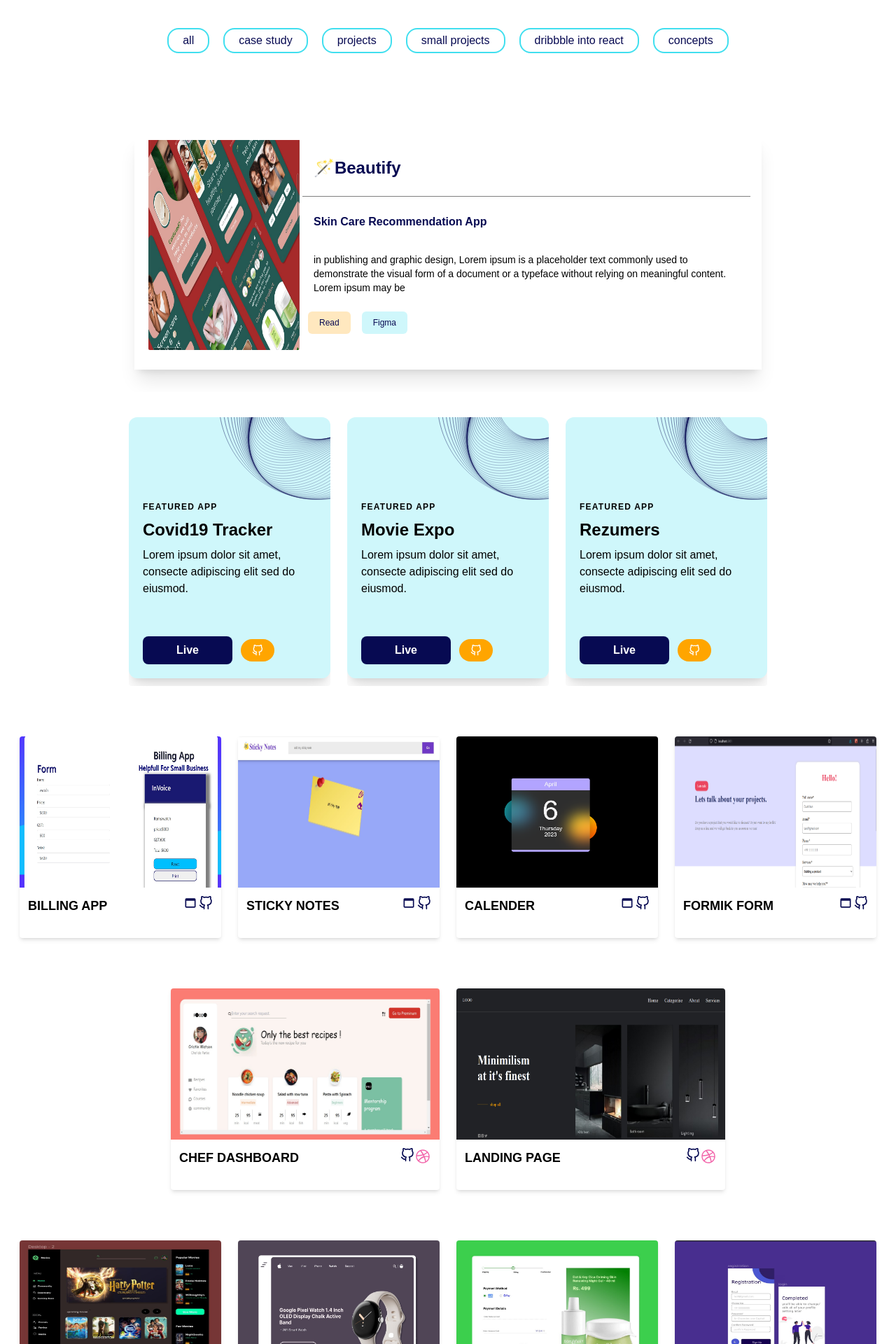
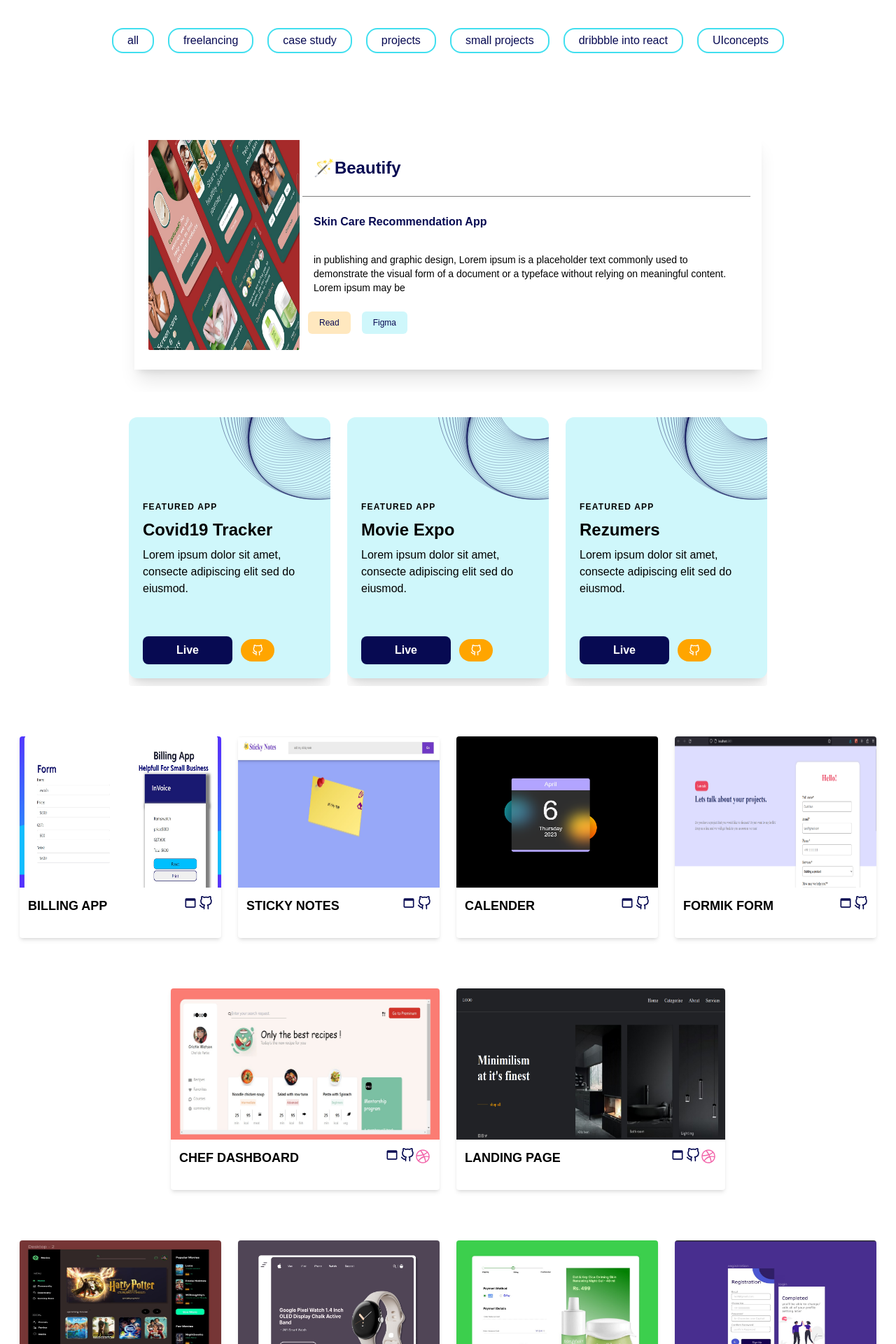
Before and after one commit to priyasarpate/blog-site, a Next.js app: page /projects in a window 1280 px wide. Shown: the top 1920 px of the page at 70% size. Built offline with nearby package versions, Linux system fonts and the light colour scheme.

Commit message:
upadted the projects json

```diff
--- a/components/projects/DribbbleToReact.js
+++ b/components/projects/DribbbleToReact.js
@@ -3,6 +3,8 @@ import { dribbletoreacts } from "./data";
 import { AiOutlineDribbble } from "react-icons/ai";
 import { IoBrowsers } from "react-icons/io";
 import { FiGithub } from "react-icons/fi";
+import { MdWebAsset } from "react-icons/md";
+
 import Image from "next/image";
 
 function DribbleToReact() {
@@ -29,6 +31,9 @@ function DribbleToReact() {
               </span>
             </a>
             <div class="flex">
+            <a href={dribbletoreact.live} target="_blank">
+                <MdWebAsset class="h-5 w-6 text-dark-blue hover:text-dark-blue cursor-pointer" />
+              </a>
               <a href={dribbletoreact.github} target="_blank">
                 <FiGithub class="h-5 w-5 text-dark-blue hover:text-dark-blue cursor-pointer" />
               </a>
--- a/components/projects/Header.js
+++ b/components/projects/Header.js
@@ -6,6 +6,9 @@ function Header() {
       <div class="flex gap-5 m-10 items-center justify-center">
         <button class="border-2 border-light-blue text-dark-blue rounded-2xl py-1 px-5 hover:bg-dark-blue hover:text-white hover:border-dark-blue">
           all
+        </button>
+        <button class="border-2 border-light-blue text-dark-blue rounded-2xl py-1 px-5  hover:bg-dark-blue hover:text-white hover:border-dark-blue">
+          freelancing
         </button>
         <button class="border-2 border-light-blue text-dark-blue rounded-2xl py-1 px-5  hover:bg-dark-blue hover:text-white hover:border-dark-blue">
           case study
@@ -20,7 +23,7 @@ function Header() {
           dribbble into react
         </button>
         <button class="border-2 border-light-blue text-dark-blue rounded-2xl py-1 px-5  hover:bg-dark-blue hover:text-white hover:border-dark-blue">
-          concepts
+          UIconcepts
         </button>
       </div>
     </div>
--- a/components/projects/SmallProjects.js
+++ b/components/projects/SmallProjects.js
@@ -28,7 +28,7 @@ function SmallProjects() {
               </span>
             </a>
             <div class="flex">
-              <a href={SmallProject.github} target="_blank">
+              <a href={SmallProject.live} target="_blank">
                 <MdWebAsset class="h-5 w-6 text-dark-blue hover:text-dark-blue cursor-pointer" />
               </a>
               <a href={SmallProject.github} target="_blank">
--- a/components/projects/data.js
+++ b/components/projects/data.js
@@ -74,7 +74,7 @@ export const smallprojects = [
     id: 1,
     title: "Billing App",
     img: "/img/invoice.jpg",
-    live: "https://master--marvelous-creponne-c64b46.netlify.app/",
+    live: "https://priyasarpate.github.io/billing-app/",
     github: "https://github.com/priyasarpate/billing-app",
   },
   {
@@ -82,7 +82,7 @@ export const smallprojects = [
     title: "Sticky Notes",
     url: "https://github.com/priyasarpate",
     img: "/img/sticky_notes.jpg",
-    live: "https://master--marvelous-creponne-c64b46.netlify.app/",
+    live: "https://jocular-kangaroo-eb4884.netlify.app/",
     github: "https://github.com/priyasarpate/sticky-notes",
   },
   {
@@ -90,7 +90,7 @@ export const smallprojects = [
     title: "Calender",
     url: "https://github.com/priyasarpate",
     img: "/img/calender.png",
-    live: "https://master--marvelous-creponne-c64b46.netlify.app/",
+    live: "https://fanciful-nougat-9aee7c.netlify.app/",
     github: "https://github.com/priyasarpate/calender",
   },
   {
@@ -98,7 +98,7 @@ export const smallprojects = [
     title: "Formik Form",
     url: "https://github.com/priyasarpate",
     img: "/img/formikform.png",
-    live: "https://master--marvelous-creponne-c64b46.netlify.app/",
+    live: "https://magenta-hamster-b7c35f.netlify.app/",
     github: "https://github.com/priyasarpate/react-form",
   },
 ];
```
